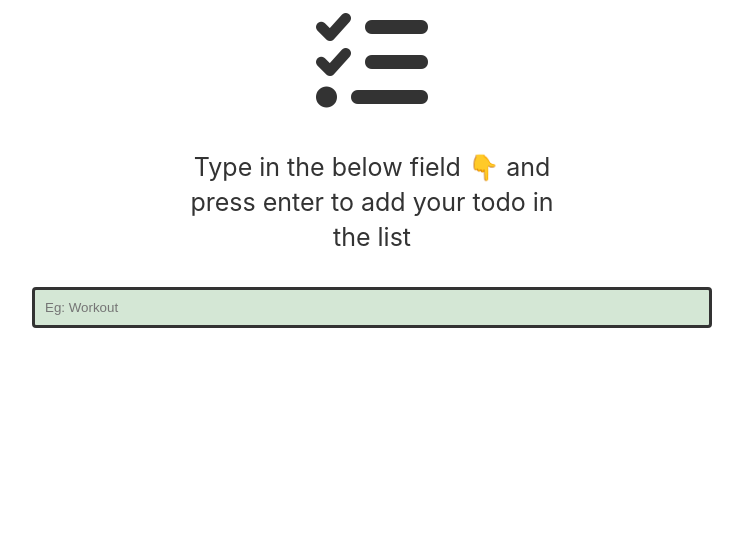
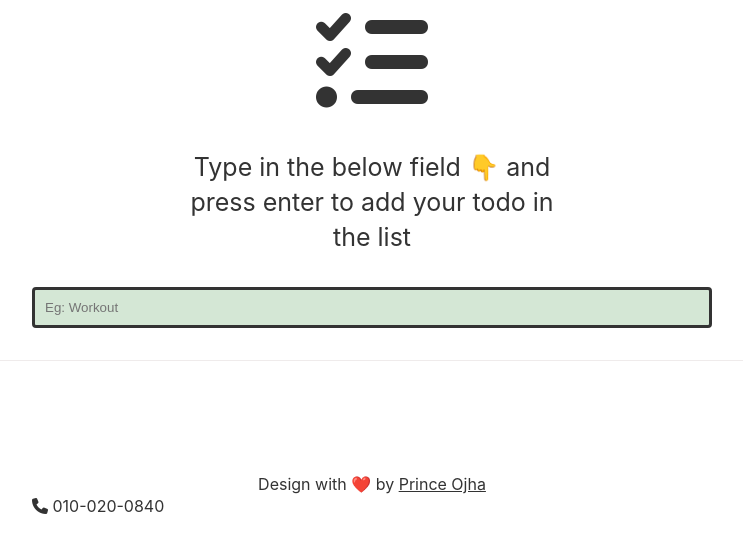
Before and after one commit to prince783/ScholarTodo, a plain HTML site: page index.html in a window 1280 px wide. Shown: the part 230-782 px from the top of the page, without its empty margins (268-1011 px from the left). Drawn offline with Linux system fonts and the light colour scheme.

Commit message:
added the scholar title

```diff
--- a/index.html
+++ b/index.html
@@ -5,7 +5,7 @@
     <meta charset="UTF-8">
     <meta http-equiv="X-UA-Compatible" content="IE=edge">
     <meta name="viewport" content="width=device-width, initial-scale=1.0">
-    <title>Scratch JS Todo list learn by concept clear</title>
+    <title>ScholarTodo</title>
     <link rel="stylesheet" href="style.css" />
     <script async defer src="https://buttons.github.io/buttons.js"></script>
     <style>
@@ -47,6 +47,23 @@
             <input autofocus type="text" class="inputselect" placeholder="Eg: Workout">
         </form>
     </div>
+    <footer class="site-footer">
+        <div class="container">
+            <div class="row">
+
+                <div class="ml-auto col-lg-4 col-md-5">
+                    <p class="copyright-text">
+                        Design with ❤️ by <a href="https://github.com/prince783">Prince Ojha</a>
+                    </p>
+                </div>
+
+                <div class="d-flex justify-content-center mx-auto col-lg-5 col-md-7 col-12">
+                    <p><i class="fa fa-phone mr-1"></i> 010-020-0840</p>
+                </div>
+            </div>
+        </div>
+    </footer>
+
 
     <script src="https://kit.fontawesome.com/dd8c49730d.js" crossorigin="anonymous"></script>
     <script src="script.js"></script>
```
